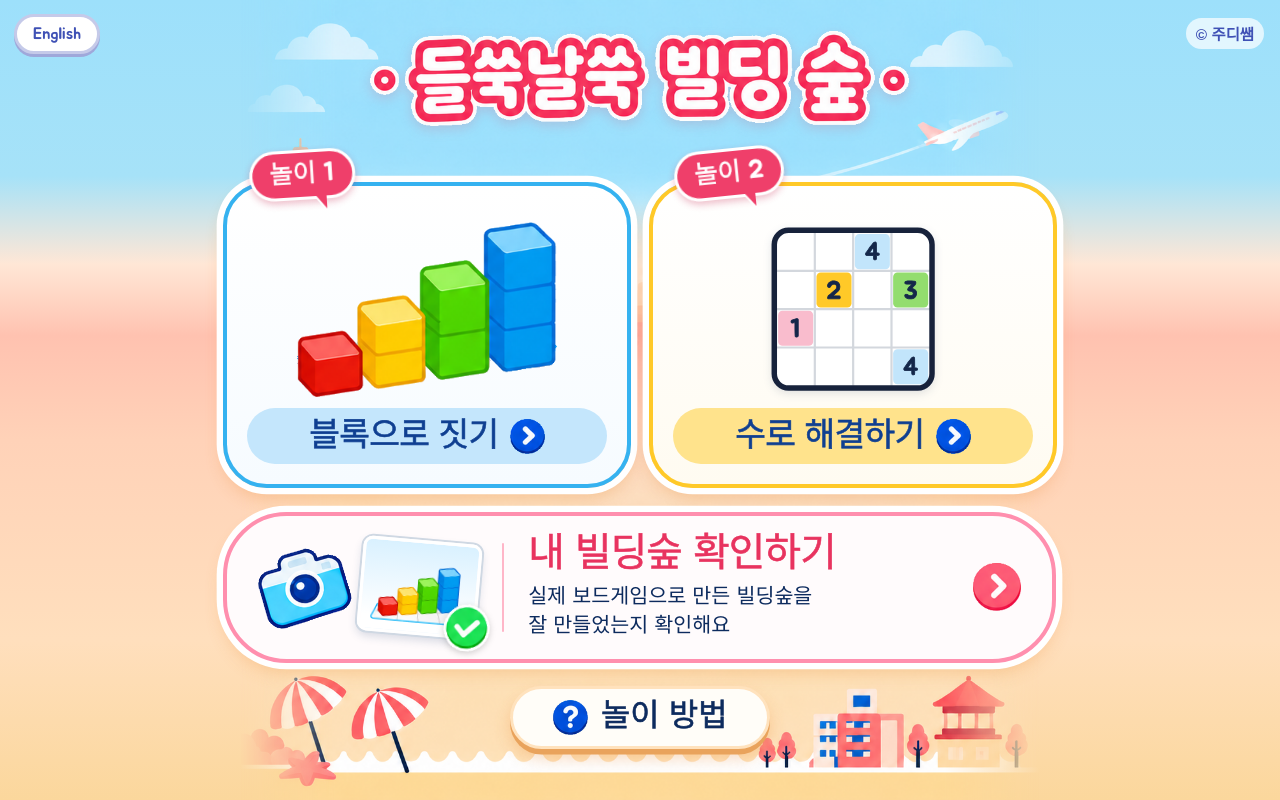
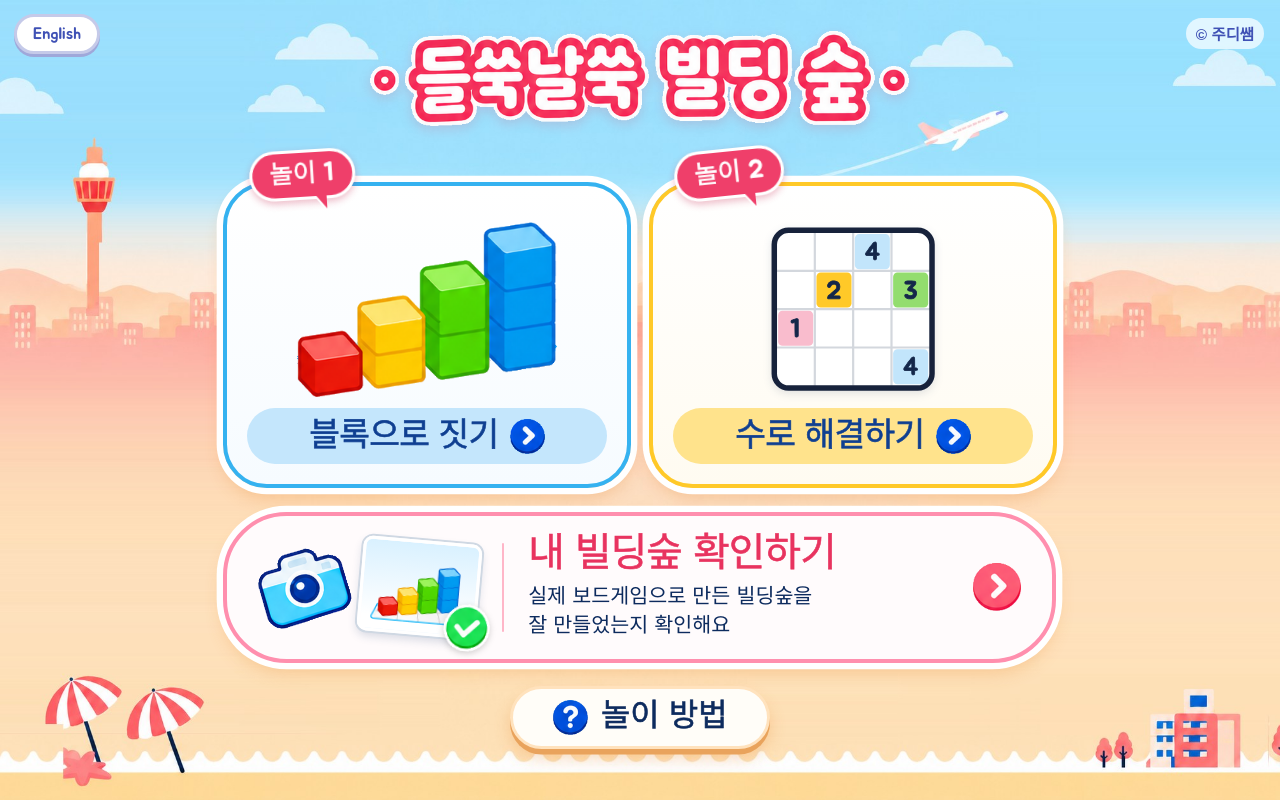
Before and after one commit to judyssaem/towerforest, a plain HTML site: page index.html in a window 1280 px wide. Drawn offline with nearby package versions, Linux system fonts and the light colour scheme.

Commit message:
Use the updated wide Towerforest background

```diff
--- a/index.html
+++ b/index.html
@@ -519,6 +519,14 @@ button:focus-visible, .mode-card:focus-visible, .inv-item:focus-visible { outlin
   @supports (height:100svh){#start-screen.tf-home{--S:min(100svh,62vw)}}
   .tf-content{width:calc(var(--S)*1.05)}
   #start-screen .tf-card{aspect-ratio:1/.75}
+}
+/* 넓은 화면: 양옆까지 이어지는 배경(3000×1254, 장식은 카드 바깥으로 옮김) */
+@media (min-aspect-ratio:8/5){
+  .tf-bg{
+    background-image:url("assets/home/background/coastal-city-wide.jpg");
+    -webkit-mask-image:linear-gradient(90deg,transparent calc(50% - 119.6vh),#000 calc(50% - 110vh),#000 calc(50% + 110vh),transparent calc(50% + 119.6vh));
+            mask-image:linear-gradient(90deg,transparent calc(50% - 119.6vh),#000 calc(50% - 110vh),#000 calc(50% + 110vh),transparent calc(50% + 119.6vh));
+  }
 }
 </style>
 </head>
```
Also changed, not shown: assets/home/background/coastal-city-wide.jpg (added).
